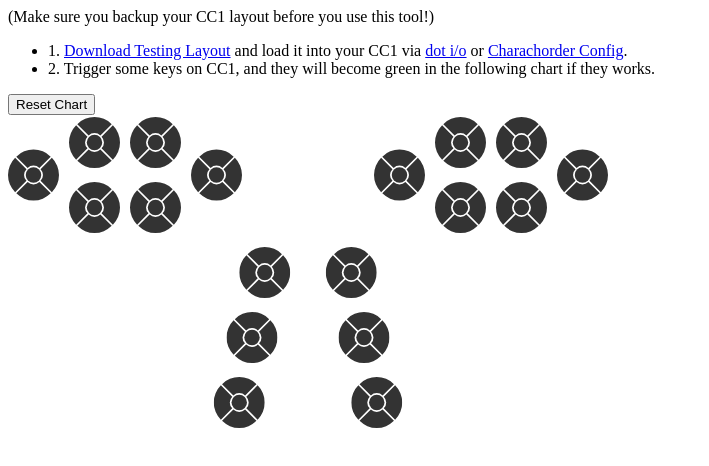
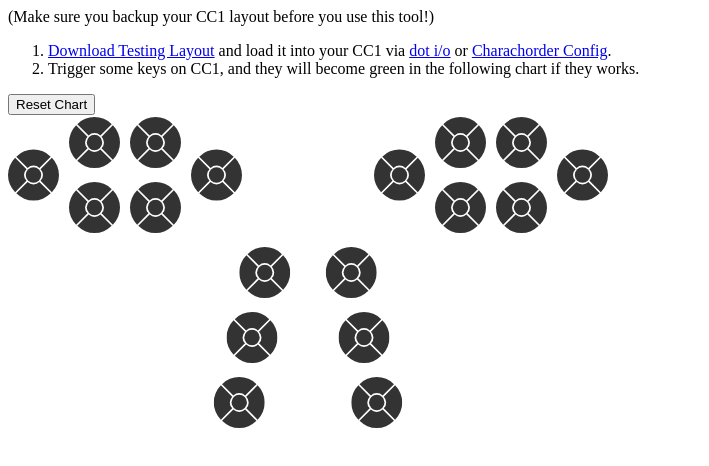
Before and after one commit to andy23512/cc1-checker, an Angular app: page / in a window 1280 px wide. Shown: the top 466 px of the page, without its empty margins (0-709 px from the left). Built offline with nearby package versions, Linux system fonts and the light colour scheme.

Commit message:
fix: use ol and fix reset chart bug

```diff
--- a/src/app/app.component.html
+++ b/src/app/app.component.html
@@ -1,7 +1,6 @@
 (Make sure you backup your CC1 layout before you use this tool!)
-<ul>
+<ol>
   <li>
-    1.
     <a href="#" (click)="downloadTestingLayout()">Download Testing Layout</a>
     and load it into your CC1 via
     <a href="https://www.iq-eq.io/#/manager" target="_blank">dot i/o</a> or
@@ -10,9 +9,9 @@
     >.
   </li>
   <li>
-    2. Trigger some keys on CC1, and they will become green in the following
-    chart if they works.
+    Trigger some keys on CC1, and they will become green in the following chart
+    if they works.
   </li>
-</ul>
+</ol>
 <button (click)="resetChart()">Reset Chart</button>
 <app-layout [layout]="layout"></app-layout>
--- a/src/app/app.component.ts
+++ b/src/app/app.component.ts
@@ -61,6 +61,7 @@ export class AppComponent {
 
   public resetChart() {
     this.positionCounts = {};
+    this.updateLayout();
   }
 
   private updateLayout() {
```
